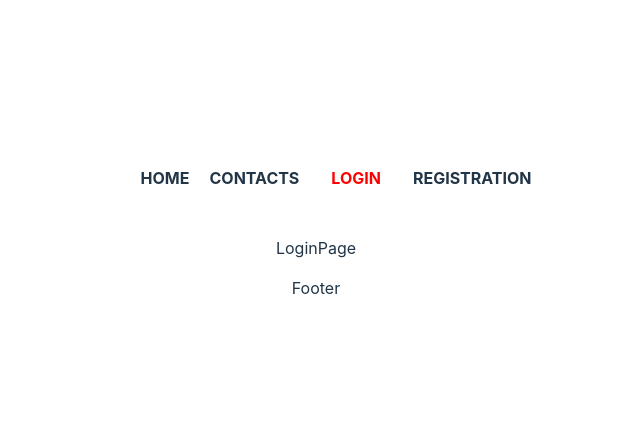
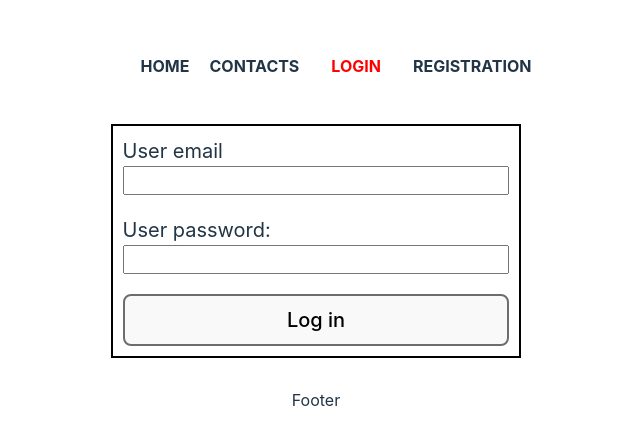
Before and after one commit to Anna-Anatoliivna/goit-react-hw-08, a React (Vite) app: page /login in a window 1280 px wide. Shown: the part 182-626 px from the top of the page, without its empty margins (324-964 px from the left). Built offline with nearby package versions, Linux system fonts and the light colour scheme; no server answers.

Commit message:
added login form

```diff
--- a/src/components/LoginForm/LoginForm.jsx
+++ b/src/components/LoginForm/LoginForm.jsx
@@ -0,0 +1,64 @@
+import { Field, Form, Formik } from 'formik';
+import styles from './LoginForm.module.css';
+import * as Yup from 'yup';
+import { ErrorMessage } from 'formik';
+import { useDispatch } from 'react-redux';
+import { login } from '../../redux/auth/operations';
+
+const LoginSchema = Yup.object().shape({
+  email: Yup.string()
+    .email('Not correct email')
+    .required('Email is required field'),
+  password: Yup.string()
+    .required('Password is required field')
+    .min(8, 'Password is too short')
+    .max(50, 'Password is too long'),
+});
+
+const LoginForm = () => {
+  const dispatch = useDispatch();
+  const initialValues = {
+    email: '',
+    password: '',
+  };
+
+  const handleSubmit = (values, actions) => {
+    dispatch(login(values));
+    // console.log(values);
+    actions.resetForm();
+  };
+  return (
+    <Formik
+      initialValues={initialValues}
+      onSubmit={handleSubmit}
+      validationSchema={LoginSchema}
+    >
+      <Form className={styles.form}>
+        <label className={styles.label}>
+          <span>User email</span>
+          <Field className={styles.input} type="text" name="email" required />
+          <ErrorMessage className={styles.err} name="email" component="span" />
+        </label>
+        <label className={styles.label}>
+          <span>User password:</span>
+          <Field
+            className={styles.input}
+            type="password"
+            name="password"
+            required
+          />
+          <ErrorMessage
+            className={styles.err}
+            name="password"
+            component="span"
+          />
+        </label>
+        <button className={styles.btn} type="submit">
+          Log in
+        </button>
+      </Form>
+    </Formik>
+  );
+};
+
+export default LoginForm;
--- /dev/null
+++ b/src/components/LoginForm/LoginForm.module.css
@@ -0,0 +1,30 @@
+.form {
+  display: flex;
+  flex-direction: column;
+  align-items: left;
+  justify-content: center;
+  border: 2px solid #000;
+  gap: 20px;
+  margin-bottom: 30px;
+  padding: 10px;
+  font-size: 20px;
+}
+.label {
+  display: flex;
+  flex-direction: column;
+  align-items: left;
+  text-align: left;
+}
+.input {
+  padding: 5px;
+}
+.btn {
+  font-size: 20px;
+  border: 2px solid #6d6d6d;
+}
+.err {
+  display: inline-block;
+  font-size: 14px;
+  color: red;
+  padding: 5px;
+}
--- a/src/pages/LoginPage.jsx
+++ b/src/pages/LoginPage.jsx
@@ -1,9 +1,13 @@
+import { Container } from "../components/Container/Container";
+import LoginForm from "../components/LoginForm/LoginForm";
 
 
 const LoginPage = () => {
   return (
-    <div>LoginPage</div>
-  )
+    <Container>
+      <LoginForm />
+    </Container>
+  );
 }
 
 export default LoginPage
--- a/src/redux/auth/operations.js
+++ b/src/redux/auth/operations.js
@@ -14,7 +14,7 @@ export const login = createAsyncThunk(
     try {
         const { data } = await instance.post('users/login', formData);
         setAuthHeaders(data.token);
-        // console.log(data);
+        console.log(data);
 
       return data;
     } catch (error) {
@@ -29,7 +29,7 @@ export const register = createAsyncThunk(
     try {
         const { data } = await instance.post('users/signup', formData);
         setAuthHeaders(data.token);
-    //   console.log(data);
+      // console.log(data);
 
       return data;
     } catch (error) {
```
